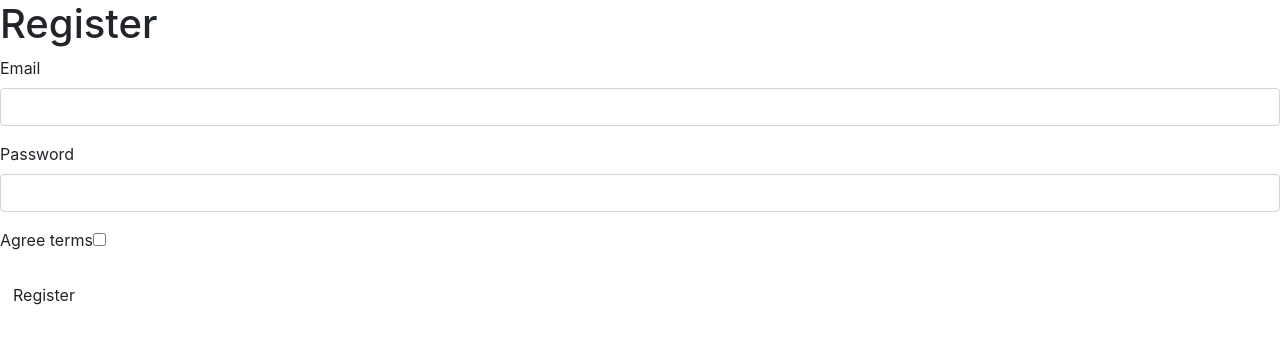
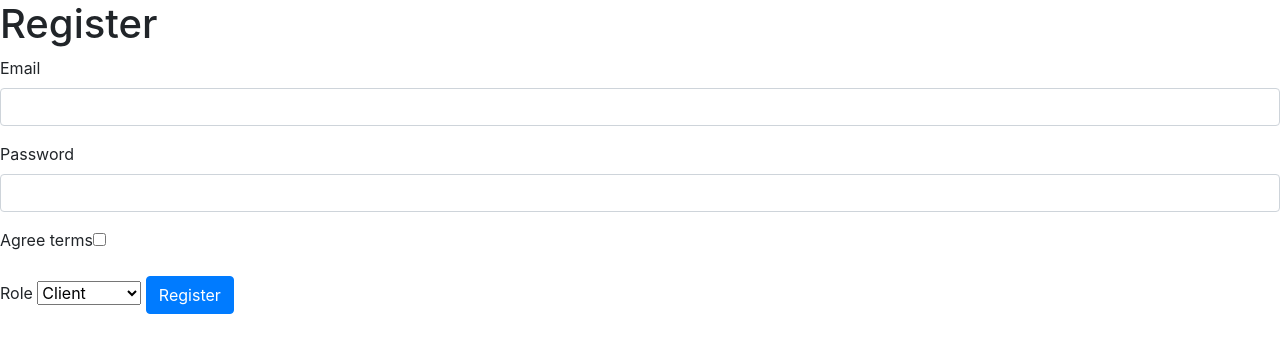
Before and after one commit to Youssef-Ait-Elhaj/SimpleTickets, a Symfony app: template templates/registration/register.html.twig in a window 1280 px wide. Shown: the top 353 px of the page. Run offline with Twig, Linux system fonts and the light colour scheme; the template is opened without the code that fills it, so the values that code supplies are empty; form fields are guessed from the names that the template uses; some libraries are stand-ins or nearby versions.

Commit message:
Added authorization /register

```diff
--- a/src/DataFixtures/UserFixtures.php
+++ b/src/DataFixtures/UserFixtures.php
@@ -21,7 +21,7 @@ class UserFixtures extends Fixture
         $user = new User();
         $user->setEmail("qpinoza@gmail.com")
             ->setPassword($this->passwordEncoder->encodePassword(
-                $user, 'the_new_password'
+                $user, 'sousouke'
             ));
 
         $manager->persist($user);
--- a/templates/registration/register.html.twig
+++ b/templates/registration/register.html.twig
@@ -15,7 +15,12 @@
             label: 'Password'
         }) }}
         {{ form_row(registrationForm.agreeTerms) }}
-
-        <button type="submit" class="btn">Register</button>
+    Role
+    <select name="role" class="mdb-select md-form colorful-select dropdown-primary">
+        <option value="client">Client</option>
+        <option value="technician">Technician</option>
+    </select>
+        <button type="submit" class="btn btn-primary">Register</button>
+    {{ data }}
     {{ form_end(registrationForm) }}
 {% endblock %}
```
Also changed, not shown: src/Controller/RegistrationController.php (+6 -2 lines), src/Entity/User.php (+9 -0 lines), src/Form/RegistrationFormType.php (+7 -0 lines), 1 other file.
